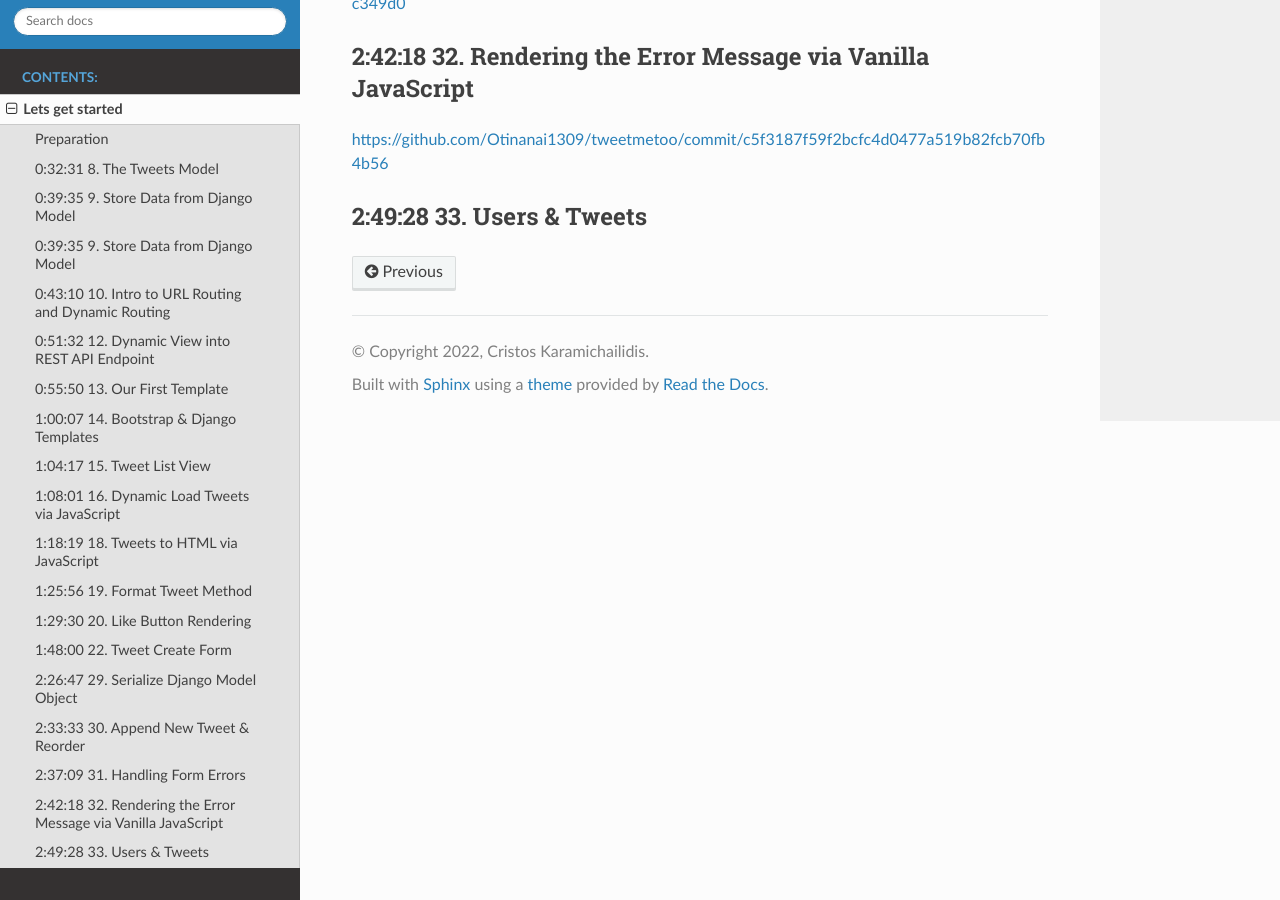
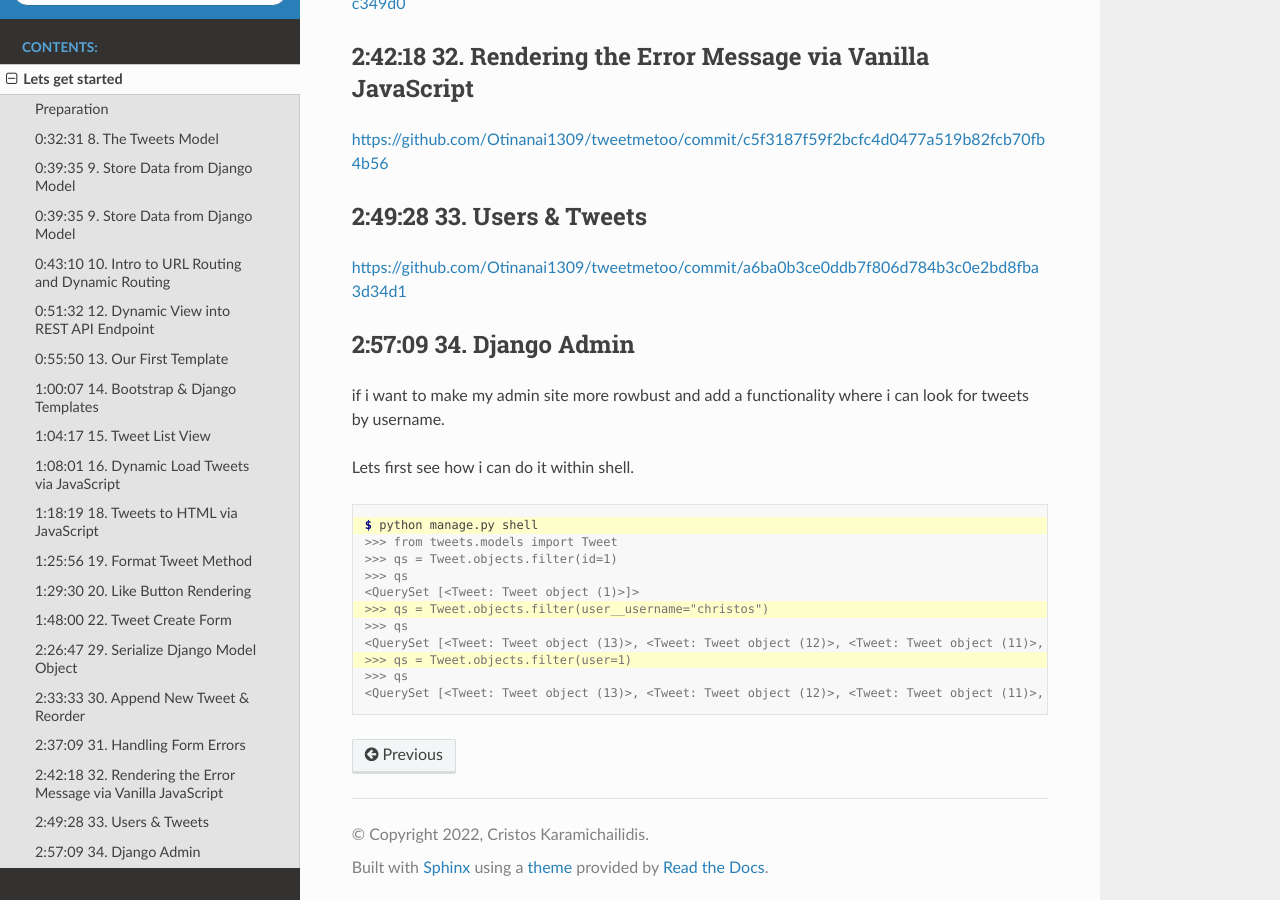
Before and after one commit to Otinanai1309/tweetmetoo, a Sphinx documentation site: the page built from docs/startproject.rst, in a window 1280 px wide and 900 px high, scrolled down 11749 px. Built offline with Sphinx 7.4.7 and the Read the Docs theme 2.0.0, drawn with Linux system fonts in a browser that asks for light colours.

Commit message:
2:57:09 34. Django Admin

```diff
--- a/docs/startproject.rst
+++ b/docs/startproject.rst
@@ -1208,3 +1208,28 @@ https://github.com/Otinanai1309/tweetmetoo/commit/c5f3187f59f2bcfc4d0477a519b82f
 
 2:49:28 33. Users & Tweets
 --------------------------
+
+https://github.com/Otinanai1309/tweetmetoo/commit/a6ba0b3ce0ddb7f806d784b3c0e2bd8fba3d34d1
+
+
+2:57:09 34. Django Admin
+------------------------
+
+if i want to make my admin site more rowbust and add a functionality where i can look for tweets by username.
+
+Lets first see how i can do it within shell.
+
+.. code-block:: console
+    :emphasize-lines: 1,6,9
+
+    $ python manage.py shell
+    >>> from tweets.models import Tweet
+    >>> qs = Tweet.objects.filter(id=1)
+    >>> qs
+    <QuerySet [<Tweet: Tweet object (1)>]>
+    >>> qs = Tweet.objects.filter(user__username="christos")
+    >>> qs
+    <QuerySet [<Tweet: Tweet object (13)>, <Tweet: Tweet object (12)>, <Tweet: Tweet object (11)>, <Tweet: Tweet object (10)>, <Tweet: Tweet object (9)>, <Tweet: Tweet object (8)>, <Tweet: Tweet object (7)>, <Tweet: Tweet object (6)>, <Tweet: Tweet object (5)>, <Tweet: Tweet object (4)>, <Tweet: Tweet object (3)>, <Tweet: Tweet object (2)>, <Tweet: Tweet object (1)>]>
+    >>> qs = Tweet.objects.filter(user=1)
+    >>> qs
+    <QuerySet [<Tweet: Tweet object (13)>, <Tweet: Tweet object (12)>, <Tweet: Tweet object (11)>, <Tweet: Tweet object (10)>, <Tweet: Tweet object (9)>, <Tweet: Tweet object (8)>, <Tweet: Tweet object (7)>, <Tweet: Tweet object (6)>, <Tweet: Tweet object (5)>, <Tweet: Tweet object (4)>, <Tweet: Tweet object (3)>, <Tweet: Tweet object (2)>, <Tweet: Tweet object (1)>]>
```
Also changed, not shown: 10 other files.
